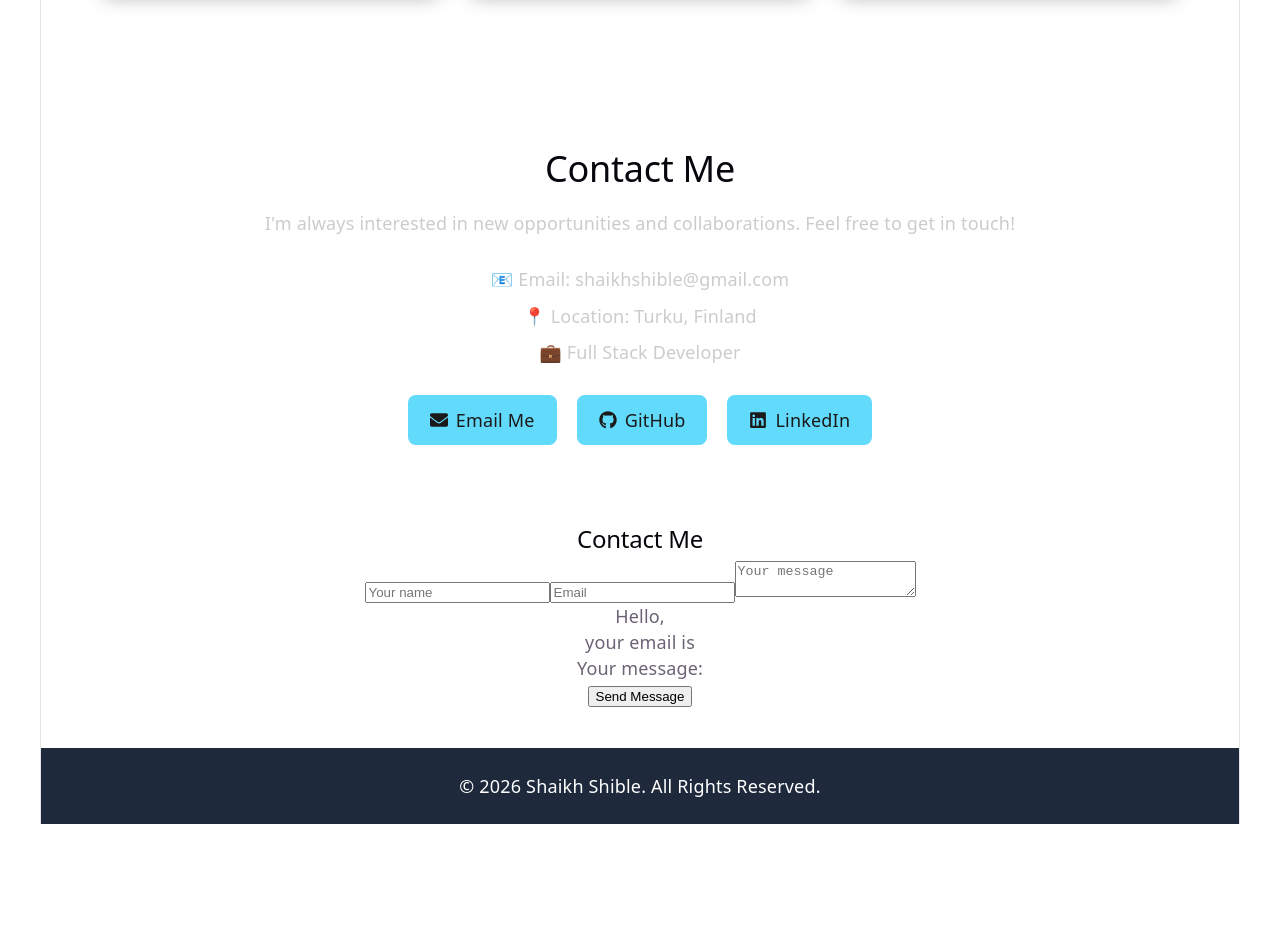
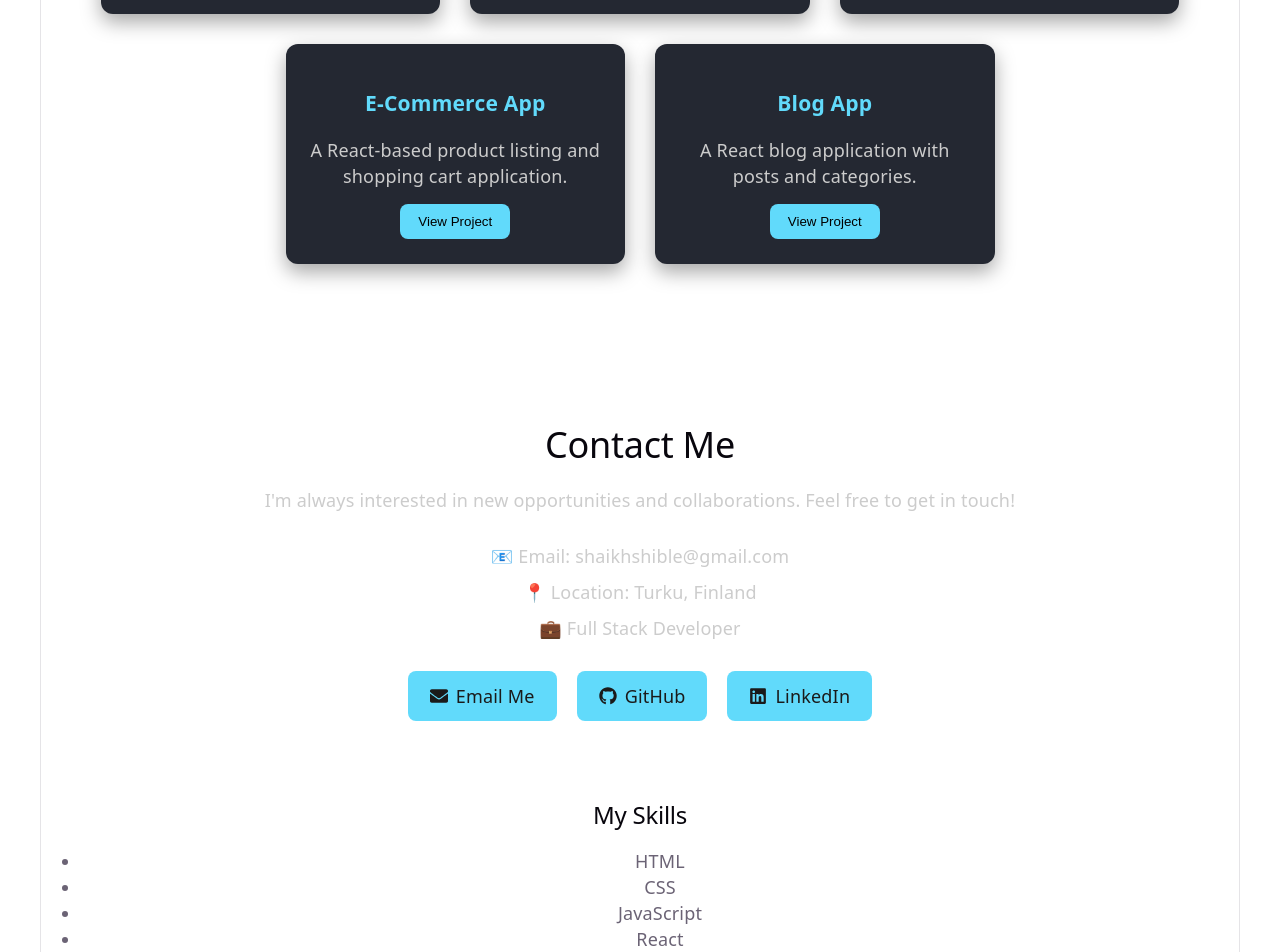
Before and after one commit to shaikhshible/fullstack-bootcamp, a React (Vite) app in the folder portfolio/: page / in a window 1280 px wide. Shown: the part 1560-2512 px from the top of the page. Before the commit the page ends 2384 px from the top, so only its background shows below. Built offline with nearby package versions, Linux system fonts and the light colour scheme.

Commit message:
Day 12: Render projects dynamically with map.

```diff
--- a/portfolio/src/App.jsx
+++ b/portfolio/src/App.jsx
@@ -6,7 +6,7 @@ import Skills from "./components/Skills";
 import Projects from "./components/Projects";
 import Contact from "./components/Contact";
 import Footer from "./components/Footer";
-import ContactForm from "./components/ContactForm";
+import SkillList from "./components/SkillList";
 
 function App() {
 
@@ -28,7 +28,7 @@ function App() {
         <Skills />
         <Projects />
         <Contact />
-        <ContactForm />
+        <SkillList />
       </main>
 
       <footer>
--- a/portfolio/src/components/ProjectCard.jsx
+++ b/portfolio/src/components/ProjectCard.jsx
@@ -9,9 +9,9 @@ function ProjectCard({title, description, link}) {
       <p>{description}</p>
 
       <a
-      href="https://github.com/shaikhshible"
-      traget="_blank"
-      rel="noreferrer"
+        href={link}
+        target="_blank"
+        rel="noreferrer"
       >
         <button>View Project</button>
       </a>
--- a/portfolio/src/components/Projects.jsx
+++ b/portfolio/src/components/Projects.jsx
@@ -2,29 +2,53 @@ import "./Projects.css";
 import ProjectCard from "./ProjectCard";
 
 function Projects() {
+
+  const projects =[
+    {
+      id: 1,
+      title: "Personal Portfolio",
+      description: "Responsive React portfolio showcasing my skills and projects.",
+    },
+
+    {
+      id: 2,
+      title: "Weather App",
+      description: "Weather application using React and OpenWeather API.",
+    },
+
+    {
+      id: 3,
+      title: "Todo App",
+      description: "Task management application built with React.",
+    },
+
+    {
+      id: 4,
+      title: "E-Commerce App",
+      description: "A React-based product listing and shopping  cart application.",
+    },
+
+    {
+      id: 5,
+      title: "Blog App",
+      description: "A React blog application with posts and categories.",
+    },
+
+  ];
+
   return(
     <section id="projects" className="projects">
       <h2>Projects</h2>
 
       <div className="project-container">
 
-        <ProjectCard
-        title="Personal Portfolio"
-        description="Responsive portfolio website built with React and CSS."
-        link="https://github.com/shaikhshible/fullstack-bootcamp"
-        />
-
-        <ProjectCard
-        title="Weather App"
-        description="Weather application using React and OpenWeather API."
-        link="https://github.com/shaikhshible"
-        />
-
-        <ProjectCard
-        title="Todo App"
-        description="Task management application built with React."
-        link="https://github.com/shaikhshible"
-        />
+        {projects.map((project) => (
+          <ProjectCard
+            key={project.id}
+            title={project.title}
+            description={project.description}
+          />
+        ))}
 
       </div>
     </section>
--- /dev/null
+++ b/portfolio/src/components/SkillList.jsx
@@ -0,0 +1,18 @@
+function SkillList() {
+  const skills = ["HTML", "CSS", "JavaScript", "React"];
+
+  return(
+    <section>
+      <h2>My Skills</h2>
+
+      <ul>
+        {skills.map((skill) => (
+          <li key={skill}>{skill}</li>
+          ))}
+      </ul>
+    </section>
+  );
+
+}
+
+export default SkillList;
```
